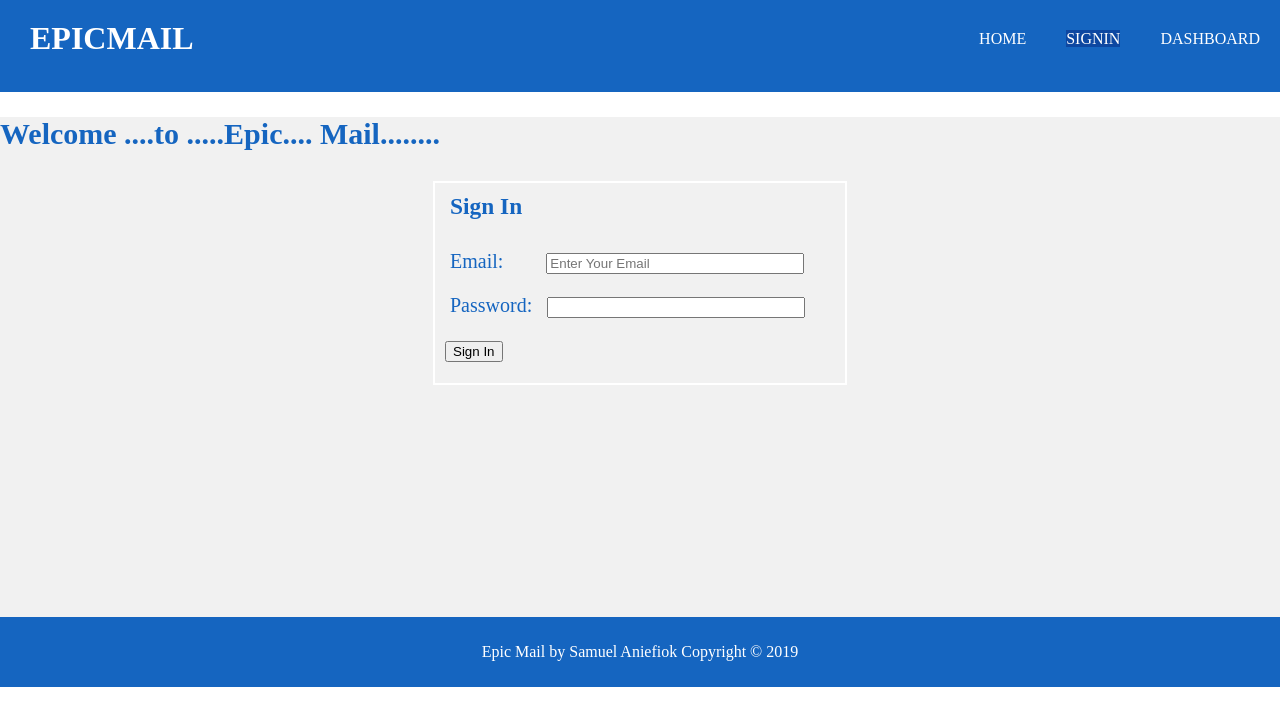
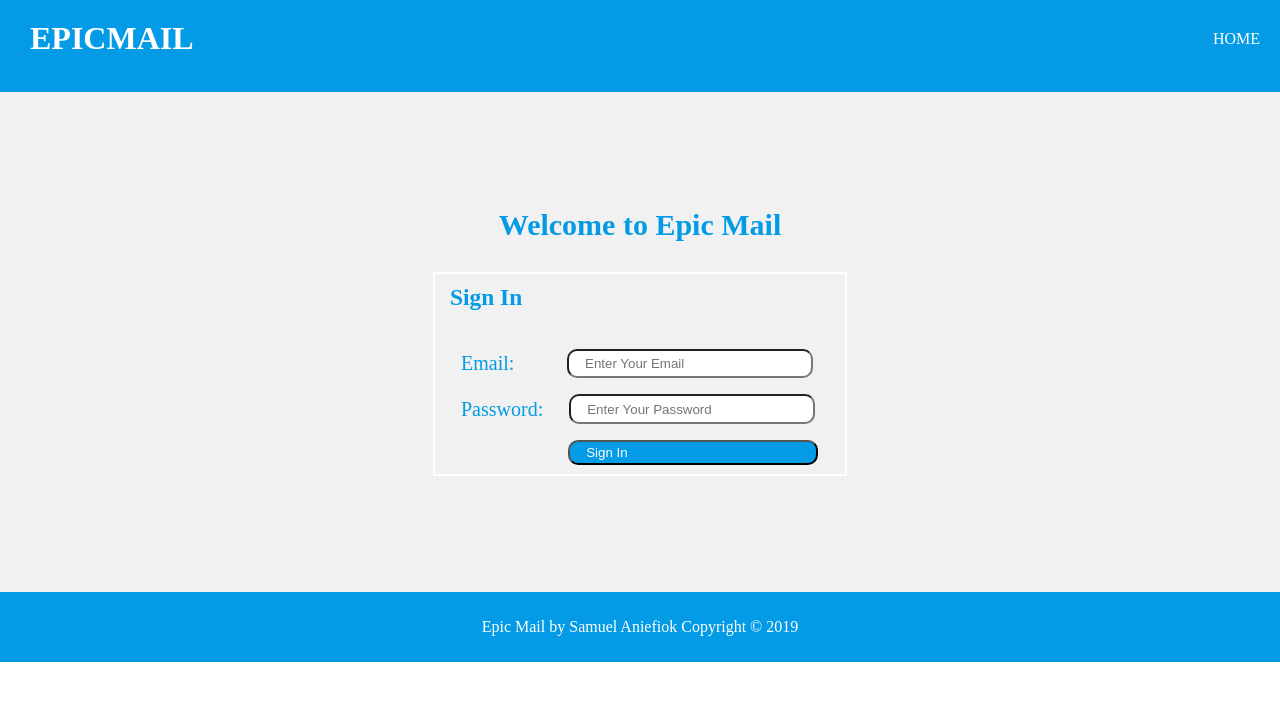
Before and after one commit to Cool-sami12/EPIC-Mail, a plain HTML site: page UI/signin.html in a window 1280 px wide. Drawn offline with Linux system fonts and the light colour scheme.

Commit message:
New adjustment to sign in page

```diff
--- a/UI/signin.css
+++ b/UI/signin.css
@@ -10,17 +10,17 @@ ul{
 
 }
 header{
-	background: #1565c0;
+	background: #039be5;
 	color: #ffffff;
 	min-height: 70px;
-	border-bottom: #1565c0 2px solid;
+	border-bottom: #039be5 2px solid;
 	padding-top:20px;
+}
+h2{
+	margin:0;
+	padding:0;
+}
 
-}
-header .active a{
-	background-color: #0d47a1;
-	color: inherit;
-}
 #logo{
 	float: left;
 	margin: auto;
@@ -54,11 +54,13 @@ header a:hover{
 }
 .body{
 	margin:auto;
-	width: 400px;
+	width: 350px;
 	min-height: 200px;
 	border:2px #ffffff solid;
 	padding-left: 10px;
 	margin-top: 30px;
+	display: flex;
+
 
 }
 h3{
@@ -69,25 +71,30 @@ h3{
 }
 #first{
 	background: #f1f1f1;
-	color:#1565c0;
+	color:#039be5;
 	min-height: 500px;
 	font-size: 20px;
+	display: flex;
+	justify-content: center;
+	align-items: center;
 
 }
 #txtemail{
-	width: 250px;
+	width: 210px;
 	min-height: 10px;
-	margin-left: 38px;
+	margin-left: 10px;
+
 }
 #txtpass{
-	width: 250px;
+	width: 210px;
 	min-height: 10px;
 	margin-left: 10px;
 }
 #btn{
-	color: #1565c0;
+	color:#039be5;
+	width: 250px;
 
-}
+}/*
 .msg{
 	padding-left: 5px;
 	padding-bottom: 20px;
@@ -96,11 +103,83 @@ h3{
 .pass{
 	padding-left: 5px;
 	padding-bottom: 20px;
-}
+}*/
 footer{
-	background-color: #1565c0;
+	background-color: #039be5;
 	color: #ffffff;
 	height:50px;
 	text-align: center;
 	padding: 10px;
+	display: flex;
+	justify-content: center;
 }
+.form-box{
+	display: flex;
+	flex-direction:column;
+	padding: 0.5rem 0;
+}
+.form-box label{
+	display: none;
+}
+.form-box input{
+	border-radius: 10px;
+}
+.form-box button{
+	background-color: #039be5;
+		border-radius: 10px;
+		color: #ffffff;
+}
+input, label, button{
+	padding:0.2rem 1rem;
+}
+button{
+	width: 250px;
+	margin-left: 0.5rem;
+}
+h2{
+
+	display: flex;
+	justify-content: center;
+
+}
+
+/*form-box and media queries
+
+*/
+@media all and (min-width: 500px){
+	.form-box label{
+		display: block;
+	}
+
+	.form-box button{
+		margin-left: 9rem;
+		background-color: #039be5;
+		border-radius: 10px;
+		width: 200px;
+		display: flex;
+	}
+}
+
+
+@media all and (min-width: 600px){
+	.form-box{
+		flex-direction: row;
+	}
+	.form-box label{
+		flex-basis: 5rem;
+		flex-grow: 0;
+		flex-shrink: 0;
+	}
+
+	.form-box button{
+		margin-left: 7.7rem;
+		background-color: #039be5;
+		border-radius: 10px;
+		width: 250px;
+		display: flex;
+	}
+	.body{
+		width: 400px;
+	}
+
+}
--- a/UI/signin.html
+++ b/UI/signin.html
@@ -15,27 +15,27 @@
 		<nav id="head">
 			<ul>
 				<li><a href="index.html">Home</a> </li>
-				<li class="active"><a href=""> SignIn</a></li>
-				<li><a href="dashboard.html"> DashBoard</a></li>
 			</ul>
 		</nav>
 	</header>
 	<div id="first">
 		<div class="innerbody">
-		<h2>Welcome ....to .....Epic.... Mail........</h2>
+		<h2>Welcome to Epic Mail </h2>
 		       <div class="body">
+		       	<form>
 					<h3>Sign In</h3>
-					<div
-					<div class="msg">
+					<div class="form-box">
 					<label>Email: </label>
-					<input id="txtemail" type="email" name="email" placeholder="Enter Your Email">
+					<input id="txtemail" type="email" name="email" placeholder="Enter Your Email" required>
 					</div>
-					<div class="pass">
+					<div class="form-box">
 					<label>Password: </label>
-					<input id="txtpass" type="password" name="password">
+					<input id="txtpass" type="password" name="password" placeholder="Enter Your Password" required>
 					</div>
-					<button onclick="checksign()">Sign In</button>
-
+					<div class="form-box">
+					<button  onclick="checkSign()">Sign In</button>
+				</div>
+					</form>
 				</div>
 		</div>
 
```
